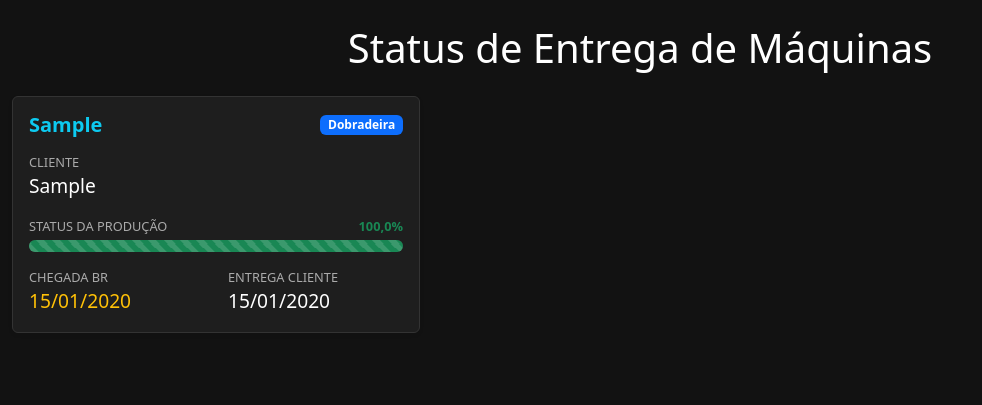
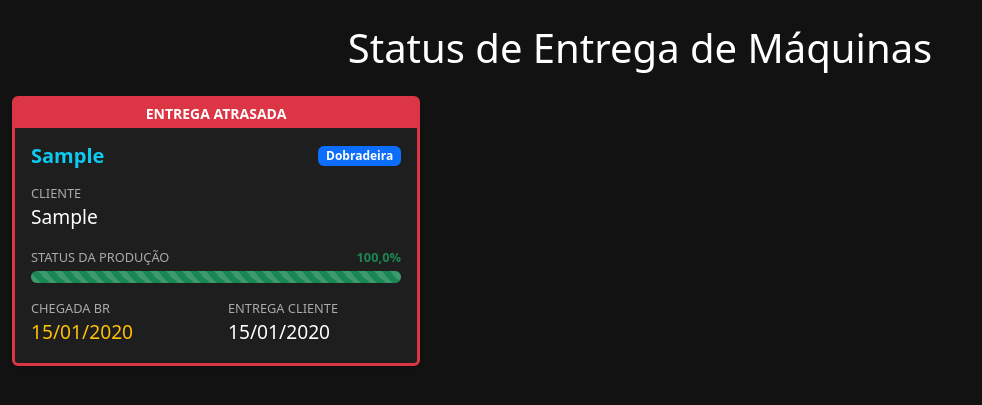
Before and after one commit to mtromel/dashsys, a Django app: page /dashboard/ in a window 1280 px wide. Shown: the top 405 px of the page, without its empty margins (0-982 px from the left). Run offline with Django 5.2, Linux system fonts and the light colour scheme; tables that the repository leaves empty hold one stand-in row (values such as "Sample post").

Commit message:
adicionado feature de exibir card no dashboard e mudança visual para maquinas atrasadas

```diff
--- a/dash/admin.py
+++ b/dash/admin.py
@@ -45,7 +45,8 @@ class ApontamentoInline(admin.StackedInline):
 @admin.register(Maquina)
 class MaquinaAdmin(admin.ModelAdmin):
     # O que aparece na lista principal
-    list_display = ('matricula_br', 'cliente', 'tipo', 'data_entrega', 'get_progresso')
+    list_display = ('matricula_br', 'cliente', 'tipo', 'data_entrega', 'exibir_no_dashboard' 'get_progresso')
+    list_editable = ('exibir_no_dashboard',)
     list_filter = ('tipo', 'data_entrega')
     search_fields = ('matricula_br', 'cliente')
 
--- a/dash/models.py
+++ b/dash/models.py
@@ -1,6 +1,7 @@
 from django.db import models
 from django.db.models.signals import post_save
 from django.dispatch import receiver
+from datetime import date
 
 class Maquina(models.Model):
     TIPO_CHOICES = [
@@ -14,9 +15,17 @@ class Maquina(models.Model):
     data_chegada_br = models.DateField("Data de Chegada BR", null=True, blank=True)
     cliente = models.CharField("Cliente", max_length=100)
     tipo = models.CharField("Tipo de Máquina", max_length=15, choices=TIPO_CHOICES)
+    exibir_no_dashboard = models.BooleanField(default=True, verbose_name="Exibir na TV?")
 
     def __str__(self):
         return f"{self.matricula_br} - {self.cliente}"
+
+    # Lógica para destacar atraso
+    @property
+    def esta_atrasada(self):
+        if self.data_entrega and self.data_entrega < date.today():
+            return True
+        return False
 
 class Apontamento(models.Model):
     maquina = models.ForeignKey(Maquina, on_delete=models.CASCADE, related_name='apontamento')
--- a/dash/templates/dashboard.html
+++ b/dash/templates/dashboard.html
@@ -15,6 +15,7 @@
         .progress { height: 30px; font-size: 1.1rem; font-weight: bold; }
         .label-maquina { color: #aaa; font-size: 0.8rem; text-transform: uppercase; }
         .valor-maquina { font-size: 1.2rem; color: #fff; }
+        .boder-danger { box-shadow: 0 0 15px rgba(220, 53, 69, 0.5);}
     </style>
 </head>
 <body>
@@ -26,7 +27,10 @@
             {# Criamos uma variável local para o último apontamento para facilitar a leitura #}
             {% with ultimo_apontamento=m.apontamento.last %}
             <div class="col">
-                <div class="card card-maquina shadow-sm h-100">
+                <div class="card card-maquina shadow-sm h-100 {% if m.esta_atrasada %}border-danger border-3{% endif %}">
+                    {% if m.esta_atrasada %}
+                        <div class="bg-danger text-white text-center small fw-bold py-1">ENTREGA ATRASADA</div>
+                    {% endif %}
                     <div class="card-body">
                         <div class="d-flex justify-content-between align-items-center mb-3">
                             <h5 class="card-title mb-0 text-info fw-bold">{{ m.matricula_br }}</h5>
--- a/dash/views.py
+++ b/dash/views.py
@@ -3,6 +3,6 @@ from .models import Maquina
 
 def dashboard_pcp(request):
     # Buscamos todas as máquinas, trazendo junto o apontamento para ganhar performance
-    maquinas = Maquina.objects.prefetch_related('apontamento').all().order_by('data_entrega')
+    maquinas = Maquina.objects.filter(exibir_no_dashboard=True).prefetch_related('apontamento').all().order_by('data_entrega')
 
     return render(request, 'dashboard.html', {'maquinas': maquinas})
```
